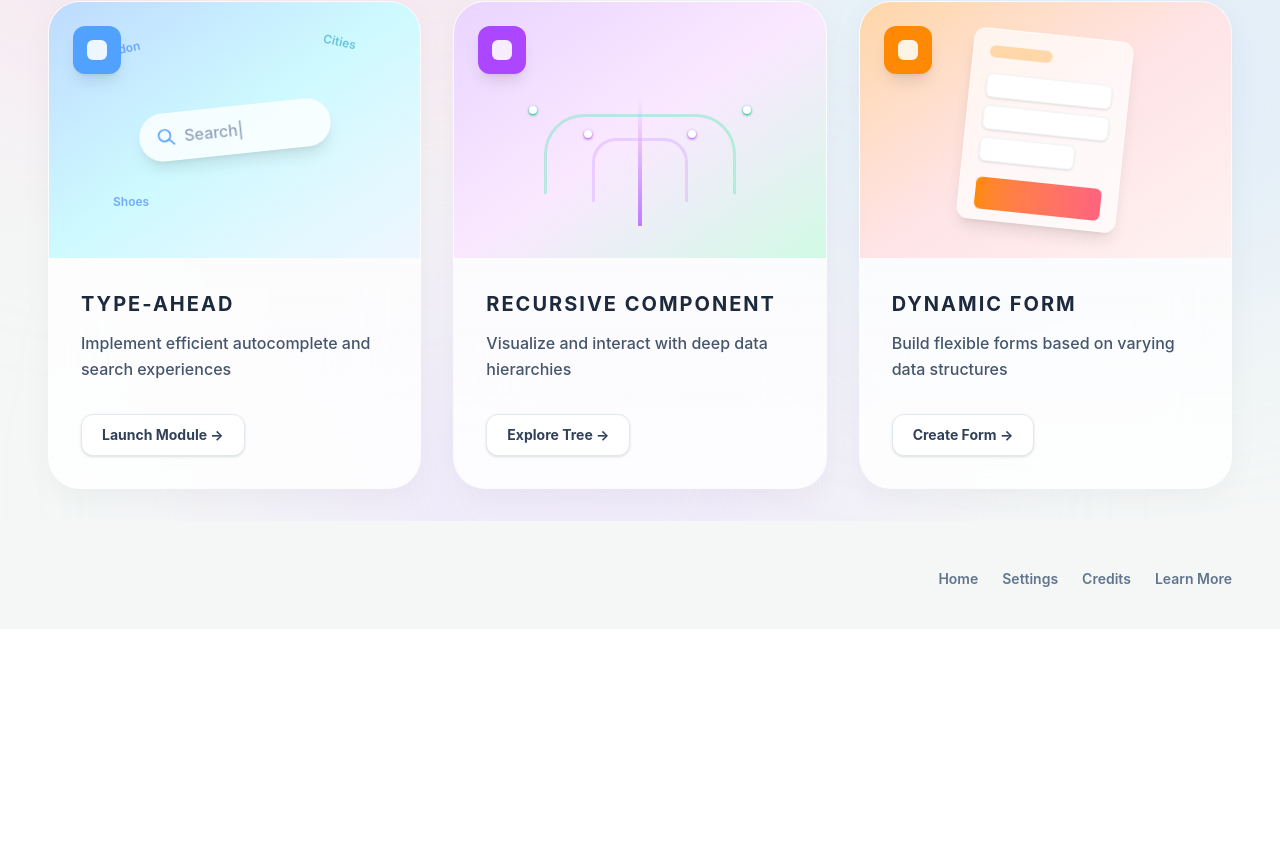
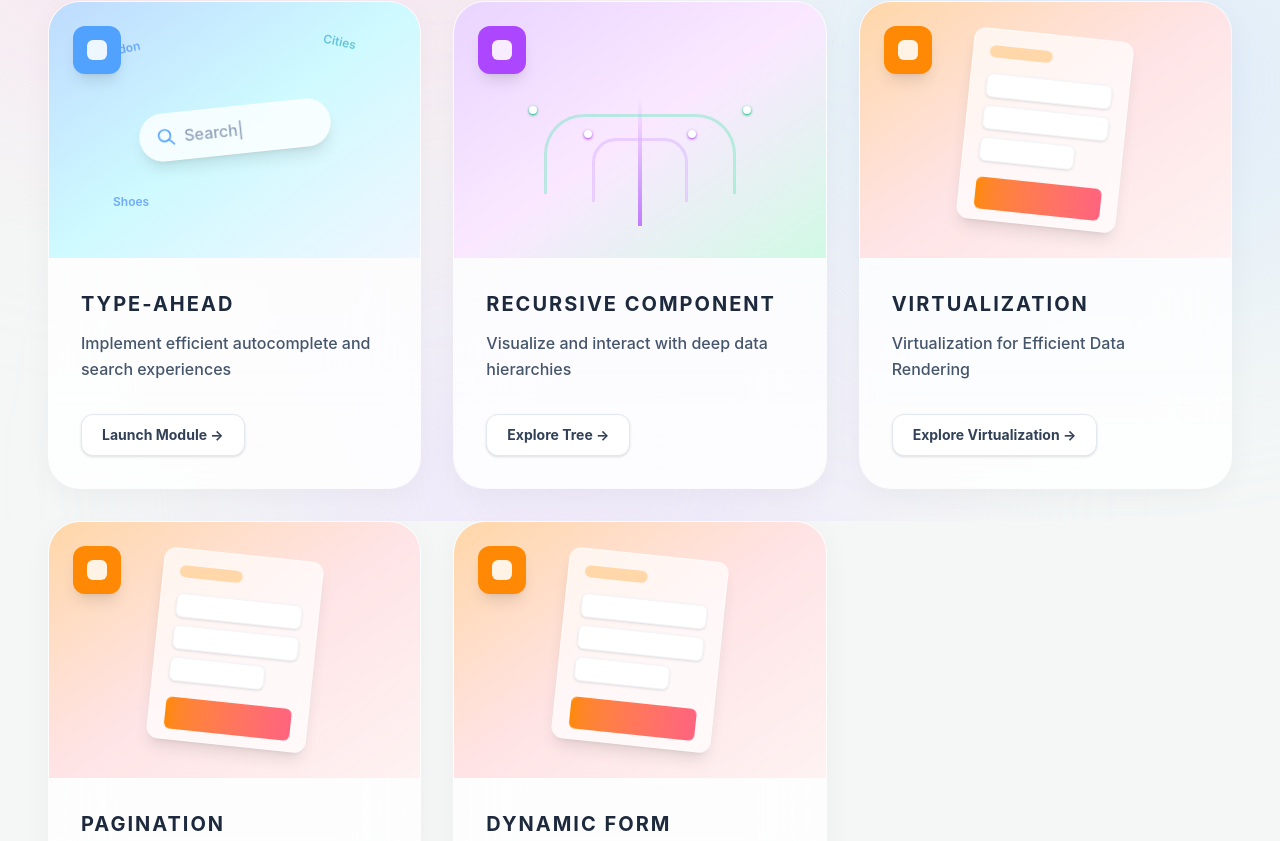
Before and after one commit to salman7875/machine-coding-guide, a React (Vite) app: page / in a window 1280 px wide. Shown: the part 279-1120 px from the top of the page. Before the commit the page ends 908 px from the top, so only its background shows below. Built offline with nearby package versions, Linux system fonts and the light colour scheme.

Commit message:
feat: Pagination Component Implemented

```diff
--- a/index.html
+++ b/index.html
@@ -4,7 +4,7 @@
     <meta charset="UTF-8" />
     <link rel="icon" type="image/svg+xml" href="/favicon.svg" />
     <meta name="viewport" content="width=device-width, initial-scale=1.0" />
-    <title>type-ahead</title>
+    <title>Machine Coding Guide</title>
   </head>
   <body>
     <div id="root"></div>
--- a/src/modules/home/data/data.tsx
+++ b/src/modules/home/data/data.tsx
@@ -9,7 +9,6 @@ export const modules = [
     iconBg: "bg-blue-400",
     Graphic: () => (
       <div className="absolute inset-0 flex items-center justify-center">
-        {/* Abstract Search Graphic */}
         <div className="relative w-48 h-12 bg-white/80 backdrop-blur-md rounded-full shadow-lg border border-white/50 flex items-center px-4 z-10 transform -rotate-6">
           <svg
             className="w-5 h-5 text-blue-400 mr-2"
@@ -48,9 +47,8 @@ export const modules = [
     iconBg: "bg-purple-500",
     Graphic: () => (
       <div className="absolute inset-0 flex flex-col items-center justify-end pb-8">
-        {/* Abstract Tree Graphic */}
         <div className="relative w-full h-32 flex justify-center">
-          <div className="w-1 h-full bg-gradient-to-t from-purple-400 to-transparent"></div>
+          <div className="w-1 h-full bg-linear-to-t from-purple-400 to-transparent"></div>
           <div className="absolute top-10 w-24 h-16 border-t-[3px] border-l-[3px] border-r-[3px] border-purple-300/50 rounded-t-3xl"></div>
           <div className="absolute top-4 w-48 h-20 border-t-[3px] border-l-[3px] border-r-[3px] border-emerald-300/40 rounded-t-[40px]"></div>
           {/* Nodes */}
@@ -58,6 +56,48 @@ export const modules = [
           <div className="absolute top-8 right-[35%] w-2 h-2 rounded-full bg-white shadow-sm shadow-purple-500"></div>
           <div className="absolute top-2 left-[20%] w-2 h-2 rounded-full bg-white shadow-sm shadow-emerald-500"></div>
           <div className="absolute top-2 right-[20%] w-2 h-2 rounded-full bg-white shadow-sm shadow-emerald-500"></div>
+        </div>
+      </div>
+    ),
+  },
+  {
+    id: "virtualization",
+    name: "Virtualization",
+    path: "/virtualization",
+    desc: "Virtualization for Efficient Data Rendering",
+    buttonText: "Explore Virtualization →",
+    gradient: "from-orange-200 via-rose-100 to-red-50",
+    iconBg: "bg-orange-400",
+    Graphic: () => (
+      <div className="absolute inset-0 flex items-center justify-center">
+        {/* Abstract Form Graphic */}
+        <div className="relative w-40 h-48 bg-white/70 backdrop-blur-md rounded-xl shadow-lg border border-white/50 p-4 transform rotate-6">
+          <div className="w-1/2 h-3 bg-orange-200 rounded-full mb-4"></div>
+          <div className="w-full h-6 bg-white rounded-md mb-2 shadow-sm border border-slate-100"></div>
+          <div className="w-full h-6 bg-white rounded-md mb-2 shadow-sm border border-slate-100"></div>
+          <div className="w-3/4 h-6 bg-white rounded-md mb-4 shadow-sm border border-slate-100"></div>
+          <div className="w-full h-8 bg-linear-to-r from-orange-400 to-rose-400 rounded-md mt-auto"></div>
+        </div>
+      </div>
+    ),
+  },
+  {
+    id: "pagination",
+    name: "Pagination",
+    path: "/pagination",
+    desc: "Pagination for Horizontal data list",
+    buttonText: "Explore Pagination →",
+    gradient: "from-orange-200 via-rose-100 to-red-50",
+    iconBg: "bg-orange-400",
+    Graphic: () => (
+      <div className="absolute inset-0 flex items-center justify-center">
+        {/* Abstract Form Graphic */}
+        <div className="relative w-40 h-48 bg-white/70 backdrop-blur-md rounded-xl shadow-lg border border-white/50 p-4 transform rotate-6">
+          <div className="w-1/2 h-3 bg-orange-200 rounded-full mb-4"></div>
+          <div className="w-full h-6 bg-white rounded-md mb-2 shadow-sm border border-slate-100"></div>
+          <div className="w-full h-6 bg-white rounded-md mb-2 shadow-sm border border-slate-100"></div>
+          <div className="w-3/4 h-6 bg-white rounded-md mb-4 shadow-sm border border-slate-100"></div>
+          <div className="w-full h-8 bg-linear-to-r from-orange-400 to-rose-400 rounded-md mt-auto"></div>
         </div>
       </div>
     ),
@@ -78,7 +118,7 @@ export const modules = [
           <div className="w-full h-6 bg-white rounded-md mb-2 shadow-sm border border-slate-100"></div>
           <div className="w-full h-6 bg-white rounded-md mb-2 shadow-sm border border-slate-100"></div>
           <div className="w-3/4 h-6 bg-white rounded-md mb-4 shadow-sm border border-slate-100"></div>
-          <div className="w-full h-8 bg-gradient-to-r from-orange-400 to-rose-400 rounded-md mt-auto"></div>
+          <div className="w-full h-8 bg-linear-to-r from-orange-400 to-rose-400 rounded-md mt-auto"></div>
         </div>
       </div>
     ),
--- a/src/modules/home/home-page.tsx
+++ b/src/modules/home/home-page.tsx
@@ -7,13 +7,12 @@ const HomePage: React.FC = () => {
     <div className="min-h-screen relative overflow-hidden bg-[#f4f7f6] text-slate-800 font-sans selection:bg-blue-200">
       {/* Background Pastel Meshes & Network Lines */}
       <div className="fixed inset-0 overflow-hidden pointer-events-none z-0">
-        <div className="absolute -top-[10%] -left-[10%] w-[60%] h-[60%] bg-pink-200/40 blur-[120px] rounded-full mix-blend-multiply"></div>
-        <div className="absolute top-[20%] -right-[10%] w-[50%] h-[50%] bg-blue-200/40 blur-[120px] rounded-full mix-blend-multiply"></div>
-        <div className="absolute -bottom-[20%] left-[20%] w-[50%] h-[50%] bg-purple-200/40 blur-[120px] rounded-full mix-blend-multiply"></div>
+        <div className="absolute top-[-10%] left-[-10%] w-[60%] h-[60%] bg-pink-200/40 blur-[120px] rounded-full mix-blend-multiply"></div>
+        <div className="absolute top-[20%] right-[-10%] w-[50%] h-[50%] bg-blue-200/40 blur-[120px] rounded-full mix-blend-multiply"></div>
+        <div className="absolute bottom-[-20%] left-[20%] w-[50%] h-[50%] bg-purple-200/40 blur-[120px] rounded-full mix-blend-multiply"></div>
       </div>
 
-      {/* Top Navigation Bar */}
-      <nav className="relative z-10 max-w-[1400px] mx-auto px-6 md:px-12 pt-6 flex justify-end items-center gap-4">
+      <nav className="relative z-10 max-w-350 mx-auto px-6 md:px-12 pt-6 flex justify-end items-center gap-4">
         <div className="w-10 h-10 rounded-full bg-slate-500/20 flex items-center justify-center backdrop-blur-md border border-white/40 shadow-sm cursor-pointer hover:bg-slate-500/30 transition">
           <span className="text-sm font-semibold text-slate-700">JD</span>
         </div>
@@ -36,7 +35,7 @@ const HomePage: React.FC = () => {
       </nav>
 
       {/* Header Section */}
-      <header className="relative z-10 max-w-[1400px] mx-auto px-6 md:px-12 pt-12 pb-16 flex flex-col md:flex-row justify-between items-start md:items-center">
+      <header className="relative z-10 max-w-350 mx-auto px-6 md:px-12 pt-12 pb-16 flex flex-col md:flex-row justify-between items-start md:items-center">
         <div>
           <h1 className="text-5xl md:text-6xl font-extrabold text-slate-700 tracking-tight">
             Project Modules Workspace
@@ -66,11 +65,11 @@ const HomePage: React.FC = () => {
           <Link
             key={mod.id}
             to={mod.path}
-            className="group block bg-white/40 backdrop-blur-2xl border border-white/60 rounded-[32px] overflow-hidden shadow-[0_8px_30px_rgb(0,0,0,0.04)] transition-all duration-300 hover:shadow-[0_20px_40px_rgb(0,0,0,0.08)] hover:-translate-y-1"
+            className="group block bg-white/40 backdrop-blur-2xl border border-white/60 rounded-4xl overflow-hidden shadow-[0_8px_30px_rgb(0,0,0,0.04)] transition-all duration-300 hover:shadow-[0_20px_40px_rgb(0,0,0,0.08)] hover:-translate-y-1"
           >
             {/* Top Graphic Area */}
             <div
-              className={`relative h-64 w-full bg-gradient-to-br ${mod.gradient} overflow-hidden`}
+              className={`relative h-64 w-full bg-linear-to-br ${mod.gradient} overflow-hidden`}
             >
               <mod.Graphic />
               {/* Icon Badge */}
@@ -82,7 +81,7 @@ const HomePage: React.FC = () => {
             </div>
 
             {/* Bottom Content Area */}
-            <div className="p-8 bg-gradient-to-b from-white/60 to-white/90 h-full">
+            <div className="p-8 bg-linear-to-b from-white/60 to-white/90 h-full">
               <h2 className="text-xl font-bold tracking-widest text-slate-800 mb-3 uppercase">
                 {mod.name}
               </h2>
@@ -99,7 +98,7 @@ const HomePage: React.FC = () => {
       </main>
 
       {/* Footer Navigation */}
-      <footer className="relative z-10 max-w-[1400px] mx-auto px-6 md:px-12 pb-10 flex justify-end gap-6 text-sm font-semibold text-slate-500">
+      <footer className="relative z-10 max-w-350 mx-auto px-6 md:px-12 pb-10 flex justify-end gap-6 text-sm font-semibold text-slate-500">
         <a href="#" className="hover:text-slate-800 transition-colors">
           Home
         </a>
--- /dev/null
+++ b/src/modules/pagination/component/pagination.tsx
@@ -0,0 +1,44 @@
+import { useState } from "react";
+import { PAGINATION_DATA } from "../data/data";
+
+const totalPages = Math.ceil(PAGINATION_DATA.length / 10);
+const PAGE_LIMIT = 10;
+
+function PaginationSection() {
+  const [currentPage, setCurrentPage] = useState(1);
+
+  const startPage = Math.max(1, currentPage - Math.floor(PAGE_LIMIT / 2));
+  const endPage = Math.min(totalPages, startPage + PAGE_LIMIT - 1);
+
+  const adjustedStartPage = Math.max(1, endPage - PAGE_LIMIT + 1);
+  console.log(currentPage, startPage, endPage, adjustedStartPage);
+
+  const pages = Array.from(
+    { length: Math.min(totalPages, PAGE_LIMIT) },
+    (_, idx) => adjustedStartPage + idx,
+  );
+
+  return (
+    <div className="flex items-center gap-2">
+      {adjustedStartPage > 1 && (
+        <button onClick={() => setCurrentPage(1)}>First</button>
+      )}
+
+      {pages.map((page) => (
+        <button
+          key={page}
+          className={`px-3 py-2 ${currentPage === page ? "bg-blue-300" : "cursor-pointer"}`}
+          onClick={() => setCurrentPage(page)}
+        >
+          {page}
+        </button>
+      ))}
+
+      {endPage < totalPages && (
+        <button onClick={() => setCurrentPage(totalPages)}>Last</button>
+      )}
+    </div>
+  );
+}
+
+export default PaginationSection;
--- /dev/null
+++ b/src/modules/pagination/data/data.ts
@@ -0,0 +1 @@
+export const PAGINATION_DATA = Array.from({ length: 120 }, (_, idx) => idx + 1);
--- /dev/null
+++ b/src/modules/pagination/pages/pagination-page.tsx
@@ -0,0 +1,11 @@
+import PaginationSection from "../component/pagination";
+
+function PaginationPage() {
+  return (
+    <div className="p-5">
+      <PaginationSection />
+    </div>
+  );
+}
+
+export default PaginationPage;
--- /dev/null
+++ b/src/modules/virtualization/component/virtualized-list.tsx
@@ -0,0 +1,55 @@
+import { useState, type UIEvent } from "react";
+import type { VirtualizedProps } from "../types";
+
+const VirtualizedList = ({
+  list,
+  height,
+  width,
+  itemHeight,
+}: VirtualizedProps) => {
+  const [indices, setIndices] = useState([0, Math.floor(height / itemHeight)]);
+  const visibleList = list.slice(indices[0], indices[1] + 1);
+
+  const handleScroll = (e: UIEvent<HTMLDivElement>) => {
+    const { scrollTop } = e.target as HTMLDivElement;
+    const newStartIndex = Math.max(0, Math.floor(scrollTop / itemHeight) - 10);
+    const newEndIndex = newStartIndex + Math.floor(height / itemHeight) + 10;
+    if (indices[0] !== newStartIndex) {
+      setIndices([newStartIndex, newEndIndex]);
+    }
+  };
+
+  return (
+    <div
+      className="container"
+      onScroll={handleScroll}
+      style={{ height, width, backgroundColor: "grey", overflow: "auto" }}
+    >
+      <div
+        style={{
+          height: `${list.length * itemHeight}px`,
+        }}
+      >
+        <div style={{ transform: `translateY(${indices[0] * itemHeight}px` }}>
+          {visibleList.map((item) => {
+            return (
+              <div
+                style={{
+                  height: itemHeight + "px",
+                  backgroundColor: "coral",
+                  borderTop: "2px solid black",
+                }}
+                key={item}
+                className="item"
+              >
+                Item {item}
+              </div>
+            );
+          })}
+        </div>
+      </div>
+    </div>
+  );
+};
+
+export default VirtualizedList;
--- /dev/null
+++ b/src/modules/virtualization/data/data.ts
@@ -0,0 +1 @@
+export const LIST_DATA = Array.from({ length: 10000 }, (_, idx) => idx + 1);
--- /dev/null
+++ b/src/modules/virtualization/page/virtualization-page.tsx
@@ -0,0 +1,17 @@
+import { LIST_DATA } from "../data/data";
+import VirtualizedList from "../component/virtualized-list";
+
+function VirtualizationPage() {
+  return (
+    <div>
+      <VirtualizedList
+        list={LIST_DATA}
+        height={400}
+        width={300}
+        itemHeight={35}
+      />
+    </div>
+  );
+}
+
+export default VirtualizationPage;
--- /dev/null
+++ b/src/modules/virtualization/types/index.ts
@@ -0,0 +1,6 @@
+export type VirtualizedProps = {
+  list: number[];
+  height: number;
+  width: number;
+  itemHeight: number;
+};
--- a/src/routes/main-routes.tsx
+++ b/src/routes/main-routes.tsx
@@ -3,11 +3,15 @@ import { createBrowserRouter, RouterProvider } from "react-router-dom";
 import HomePage from "../modules/home/home-page";
 import TypeAheadPage from "../modules/type-ahead/page/type-ahead-page";
 import RecursivePage from "../modules/recursive/page/recursive-page";
+import VirtualizationPage from "../modules/virtualization/page/virtualization-page";
+import PaginationPage from "../modules/pagination/pages/pagination-page";
 
 const router = createBrowserRouter([
   { path: "/", Component: HomePage },
   { path: "/type-ahead", Component: TypeAheadPage },
+  { path: "/virtualization", Component: VirtualizationPage },
   { path: "/recursive", Component: RecursivePage },
+  { path: "/pagination", Component: PaginationPage },
 ]);
 
 const MainRoutes = () => {
```
